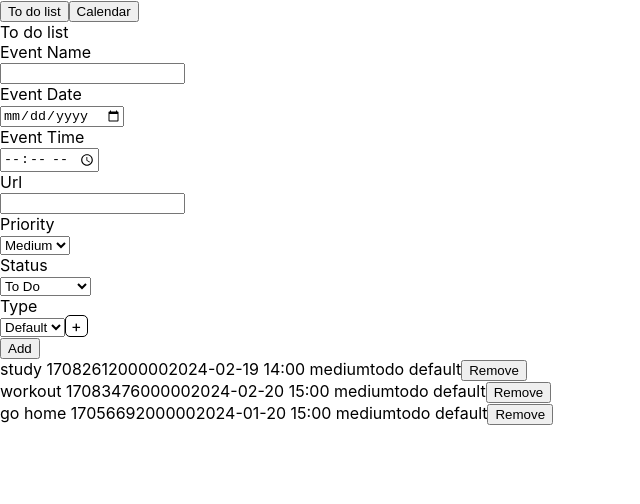
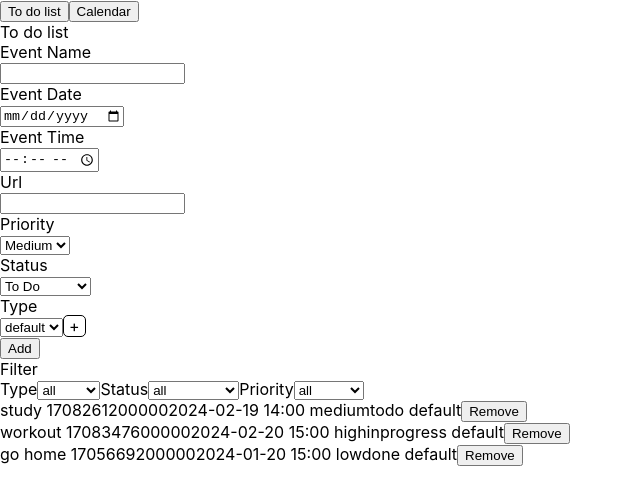
Before and after one commit to jasonliu060/organised, a React (Create React App) app: page / in a window 1280 px wide. Shown: the top 504 px of the page, without its empty margins (0-640 px from the left). Built offline with nearby package versions, Linux system fonts and the light colour scheme.

Commit message:
bug fixed: enabled adding event updating on the eventslist

```diff
--- a/src/App.js
+++ b/src/App.js
@@ -22,9 +22,9 @@ function App() {
     id: 2,
     name: 'workout',
     type: 'default',
-    priority: 'medium',
+    priority: 'high',
     url: '',
-    status: 'todo',
+    status: 'inprogress',
     milliseconds: 1708347600000,
     dateString: '2024-02-20',
     time: '15:00'
@@ -32,9 +32,9 @@ function App() {
     id: 3,
     name: 'go home',
     type: 'default',
-    priority: 'medium',
+    priority: 'low',
     url: '',
-    status: 'todo',
+    status: 'done',
     milliseconds: 1705669200000,
     dateString: '2024-01-20',
     time: '15:00'
--- a/src/components/Eventinput.js
+++ b/src/components/Eventinput.js
@@ -1,6 +1,6 @@
 import { useState } from 'react'
 
-export default function Eventinput({ addEvent }) {
+export default function Eventinput({ addEvent, typeList, setTypeList }) {
   const [name, setName] = useState('');
   const [dateString, setDateString] = useState('');
   const [time, setTime] = useState('');
@@ -10,16 +10,12 @@ export default function Eventinput({ addEvent }) {
   const [newTypeOption, setNewTypeOption] = useState('');
   const [type, setType] = useState('default');
 
-  const [addIconClassName, setAddIconClassName] = useState('add-icon');
+  const [addIconClassName, setAddIconClassName] = useState('add-icon shown');
   const [addTypeInputClassName, setAddTypeInputClassName] = useState('hidden');
   const [tickIconClassName, setTickIconClassName] = useState('tick-icon hidden');
 
-  const [typeList, setTypeList] = useState([
-    'Default'
-  ])
-
   function addIconOnClickHandler(){
-    if (addIconClassName === 'add-icon'){
+    if (addIconClassName === 'add-icon shown'){
       setAddIconClassName('add-icon hidden');
       setAddTypeInputClassName('shown');
       setTickIconClassName('tick-icon shown');
@@ -32,6 +28,7 @@ export default function Eventinput({ addEvent }) {
         ...typeList,
         newTypeOption
       ])
+      setNewTypeOption('');
       setAddIconClassName('add-icon shown');
       setAddTypeInputClassName('hidden');
       setTickIconClassName('tick-icon hidden');
--- a/src/components/Eventlist.js
+++ b/src/components/Eventlist.js
@@ -1,19 +1,92 @@
-export default function Eventlist({ events, removeEvent }) {
+import { useState } from "react"
 
+export default function Eventlist({ events, removeEvent, typeList }) {
+  const [selectedType, setSelectedType] = useState('all');
+  const [selectedStatus, setSelectedStatus] = useState('all');
+  const [selectedPriority, setSelectedPriority] = useState('all');
+  const selectedEvents = getSelectedEvents(selectedType, selectedStatus, selectedPriority)
+
+  function getSelectedEvents(theSelectedType, theSelectedStatus, theSelectedPriority) {
+    if (theSelectedType === 'all' && theSelectedPriority === 'all' && theSelectedStatus === 'all') {
+      console.log(events);
+      return events
+    } else if (theSelectedType === 'all') {
+      if (theSelectedPriority === 'all' && theSelectedStatus !== 'all') {
+        return events.filter((e) => (e.status === theSelectedStatus))
+      } else if (theSelectedPriority !== 'all' && theSelectedStatus === 'all') {
+        return events.filter((e) => (e.priority === theSelectedPriority))
+      } else {
+        return events.filter((e) => (e.priority === theSelectedPriority && e.status === theSelectedStatus))
+      }
+    } else if (theSelectedPriority === 'all') {
+      if (theSelectedType === 'all' && theSelectedStatus !== 'all') {
+        return events.filter((e) => (e.status === theSelectedStatus))
+      } else if (theSelectedType !== 'all' && theSelectedStatus === 'all') {
+        return events.filter((e) => (e.type === theSelectedType))
+      } else {
+        return events.filter((e) => (e.type === theSelectedType && e.status === theSelectedStatus))
+      }
+    } else if (theSelectedStatus === 'all') {
+      if (theSelectedType === 'all' && theSelectedPriority !== 'all') {
+        return events.filter((e) => (e.priority === theSelectedPriority))
+      } else if (theSelectedType !== 'all' && theSelectedPriority === 'all') {
+        return events.filter((e) => (e.type === theSelectedType))
+      } else {
+        return events.filter((e) => (e.type === theSelectedType && e.priority === theSelectedPriority))
+      }
+    } else {
+      return events.filter((e) => (e.type === theSelectedType && e.priority === theSelectedPriority && e.status === theSelectedStatus))
+    }
+  }
+
+  function typeOnChangeHandler(event) {
+    setSelectedType(event.target.value);
+  }
+
+  function statusOnChangeHandler(event) {
+    setSelectedStatus(event.target.value);
+  }
+
+  function priorityOnChangeHandler(event) {
+    setSelectedPriority(event.target.value);
+  }
 
   return (
     <>
-      {events.map(element => {
-        return (
+      <div>Filter</div>
+      <div>
+      <label>Type</label>
+        <select name="type" value={selectedType} onChange={typeOnChangeHandler}>
+          <option value='all'>all</option>
+          {typeList.map(
+            (element, index) => (
+              <option value={element} key={index}>{element}</option>
+            )
+          )}
+        </select>
+        <label>Status</label>
+        <select name="status" value={selectedStatus} onChange={statusOnChangeHandler}>
+          <option value='all'>all</option>
+          <option value="todo">To Do</option>
+          <option value="inprogress">In Progress</option>
+          <option value="done">Done</option>
+        </select>
+        <label>Priority</label>
+        <select name="priority" value={selectedPriority} onChange={priorityOnChangeHandler}>
+          <option value='all'>all</option>
+          <option value="high">High</option>
+          <option value="medium">Medium</option>
+          <option value="low">Low</option>
+        </select>
+      </div>
+      {selectedEvents.map(element => (
         <div key={element.id}>
           {element.name} {element.milliseconds}
           {element.dateString} {element.time}
           {element.url} {element.priority}
           {element.status} {element.type}
           <button onClick={() => removeEvent(element.id)}>Remove</button>
-          </div>
-        )
-      })}
+        </div>))}
     </>
   )
 }
--- a/src/components/Todolist.js
+++ b/src/components/Todolist.js
@@ -1,7 +1,12 @@
 import Eventinput from './Eventinput';
 import Eventlist from './Eventlist';
+import { useState } from 'react';
 
 export default function Todolist({ events, setEvents }) {
+  const [typeList, setTypeList] = useState([
+    'default'
+  ])
+
   function removeEvent(id){
     setEvents(events.filter((element) => element.id !== id ))
   }
@@ -27,8 +32,8 @@ export default function Todolist({ events, setEvents }) {
   return (
     <div>
       To do list
-      <Eventinput events={events} addEvent={addEvent}/>
-      <Eventlist events={events}  removeEvent={removeEvent}/>
+      <Eventinput events={events} addEvent={addEvent} typeList={typeList} setTypeList={setTypeList}/>
+      <Eventlist events={events} removeEvent={removeEvent} typeList={typeList} setTypeList={setTypeList}/>
 
     </div>
   )
```
Lines whose indentation alone changed are shown as unchanged.
